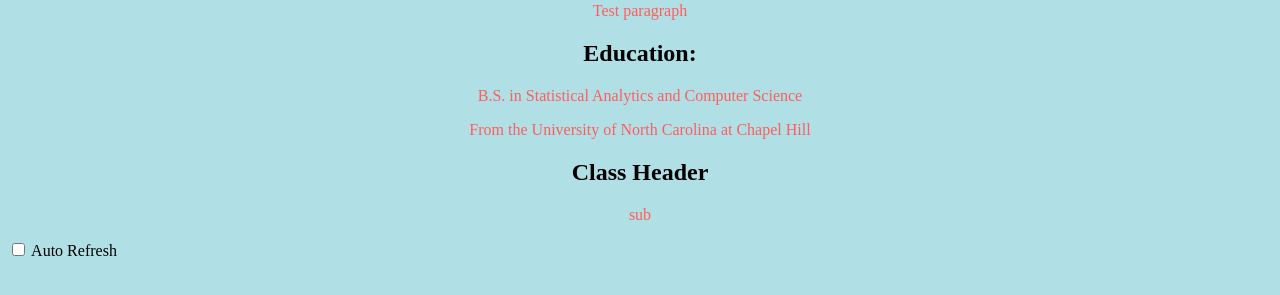
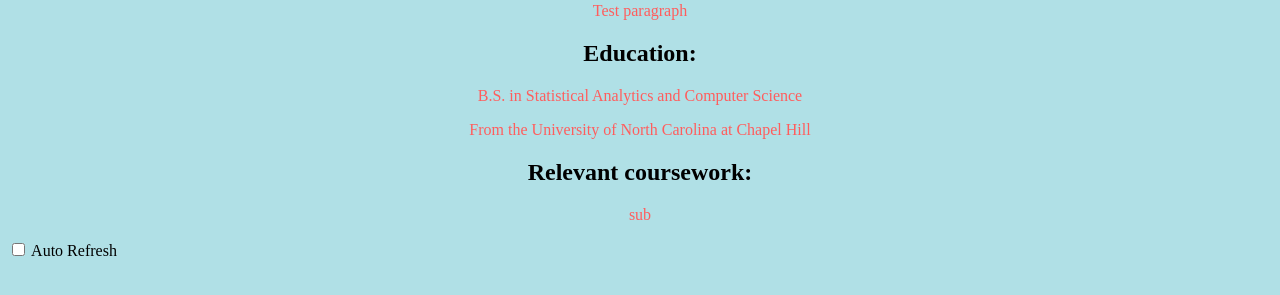
Before and after one commit to tavent1/tavent1.github.io, a website: page index.html in a window 1280 px wide. Shown: the part 107-402 px from the top of the page. Drawn offline with Linux system fonts and the light colour scheme.

Commit message:
Commit to test Jenkins CI/CD

```diff
--- a/index.html
+++ b/index.html
@@ -39,7 +39,7 @@
             <p>From the University of North Carolina at Chapel Hill</p>
         </div>
         <div>
-            <h2 class="rome">Class Header</h2>
+            <h2>Relevant coursework:</h2>
             <p> sub</p>
         </div>
         <div class="check"><input type="checkbox" id="check" onchange="changeCookie()"> Auto Refresh</div>
```
